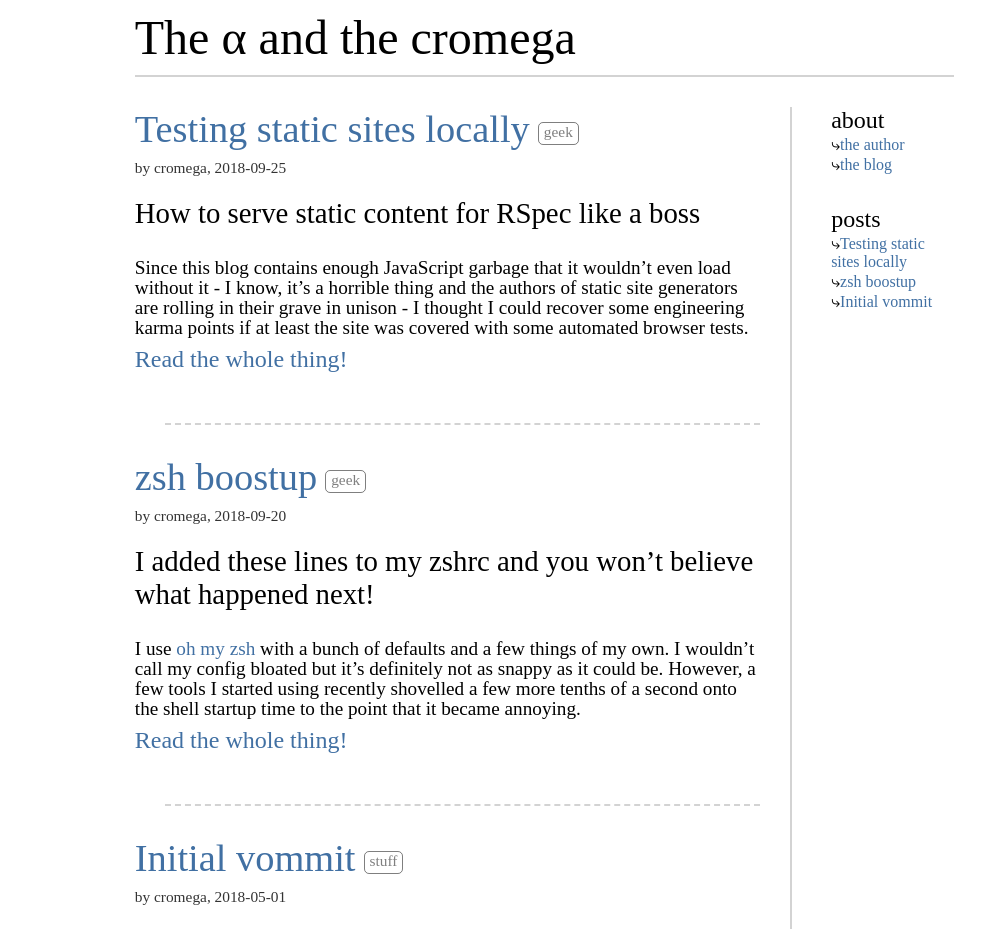
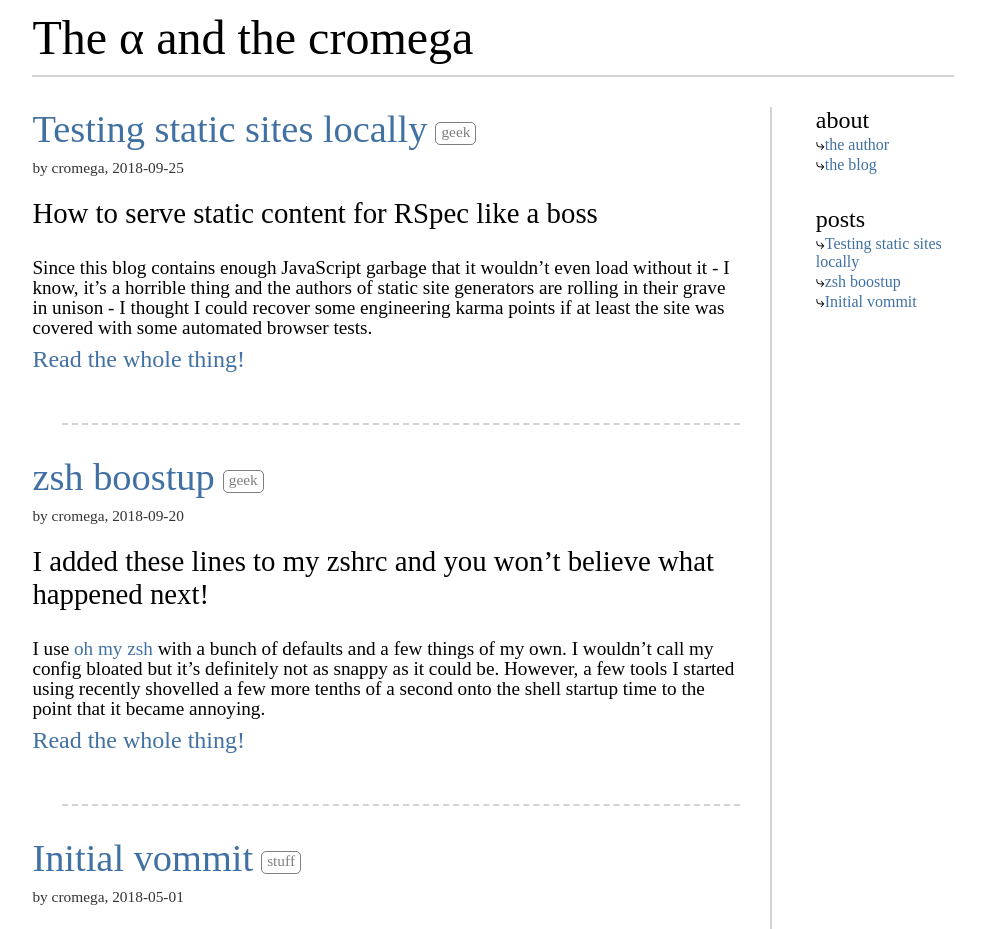
Before and after one commit to cromega/blorg, a Jekyll site: the page built from index.html, in a window 1280 px wide. Shown: the top 929 px of the page, without its empty margins (70-1055 px from the left). Built offline with Jekyll 4.4.1, drawn with Linux system fonts in a browser that asks for light colours; Markdown is read by kramdown in place of the engine named in the settings.

Commit message:
decrease left gap

```diff
--- a/_sass/style.scss
+++ b/_sass/style.scss
@@ -5,7 +5,7 @@ html {
 }
 
 body {
-  margin-left: 20%;
+  margin-left: 10%;
 }
 
 header {
```
